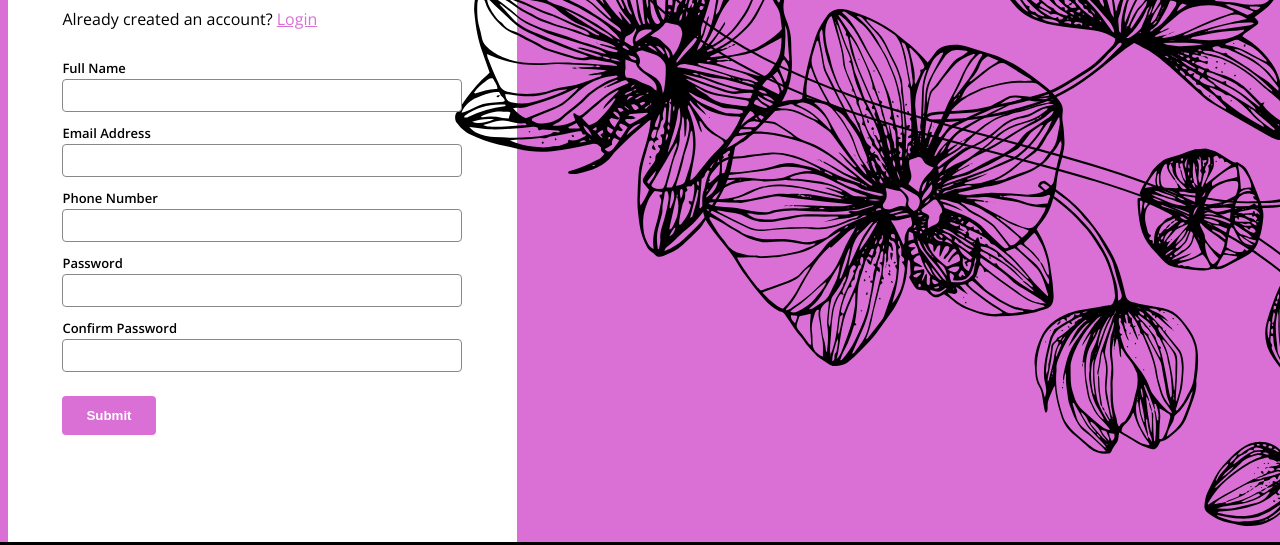
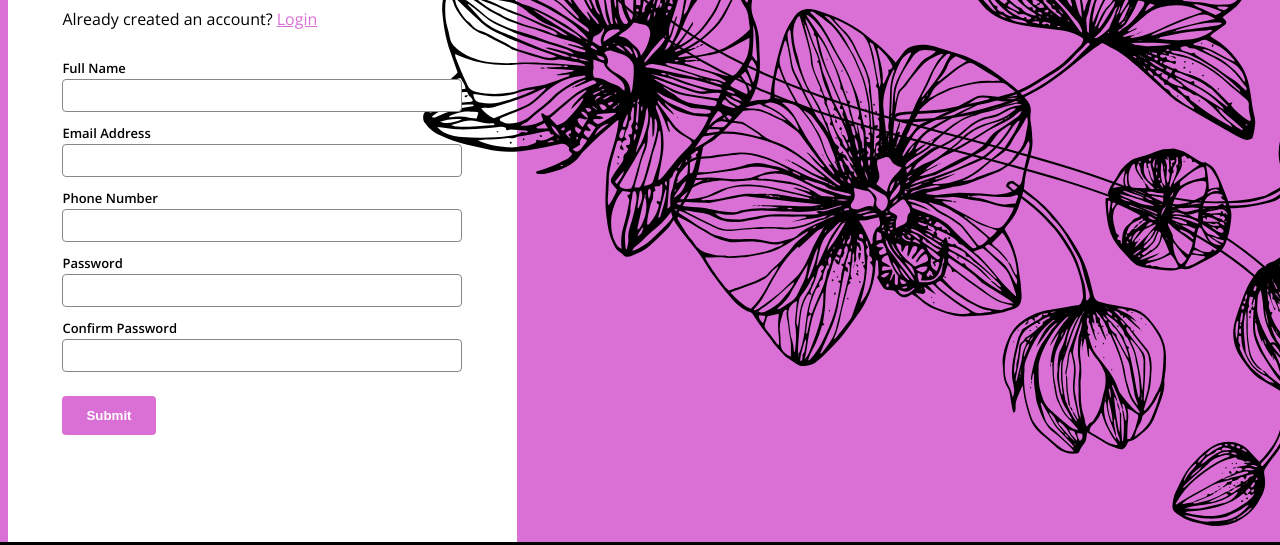
Before and after one commit to davmmcdonald/signup-form, a plain HTML site: page index.html in a window 1280 px wide. Shown: the part 221-766 px from the top of the page. Drawn offline with nearby package versions, Linux system fonts and the light colour scheme.

Commit message:
Adjusted graphic positioning

```diff
--- a/style.css
+++ b/style.css
@@ -47,7 +47,7 @@ footer a {
 .graphic {
     height: 100%;
     position: relative;
-    left: -5vw;
+    left: calc(-32px - 5vw);
 }
 
 .logo {
```
